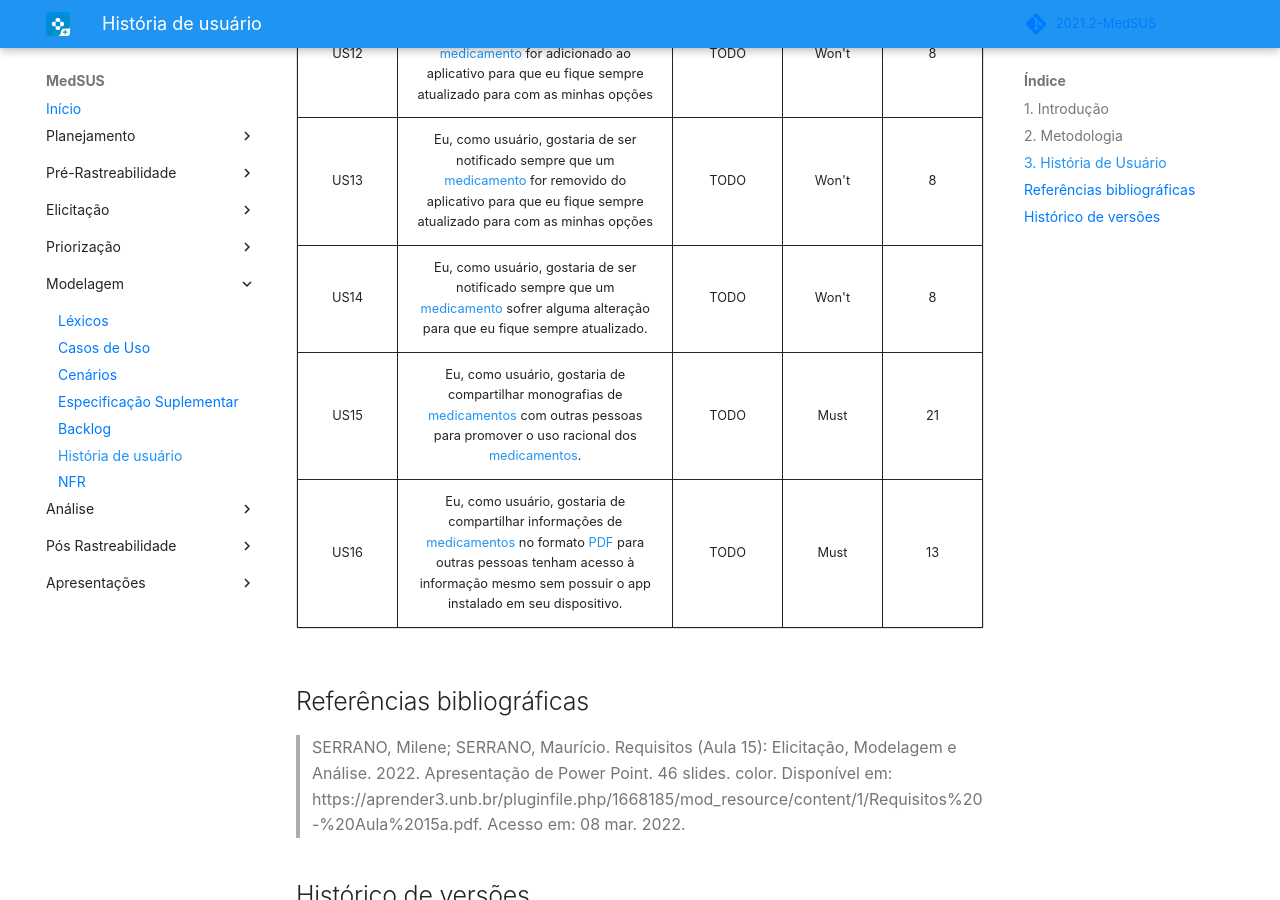
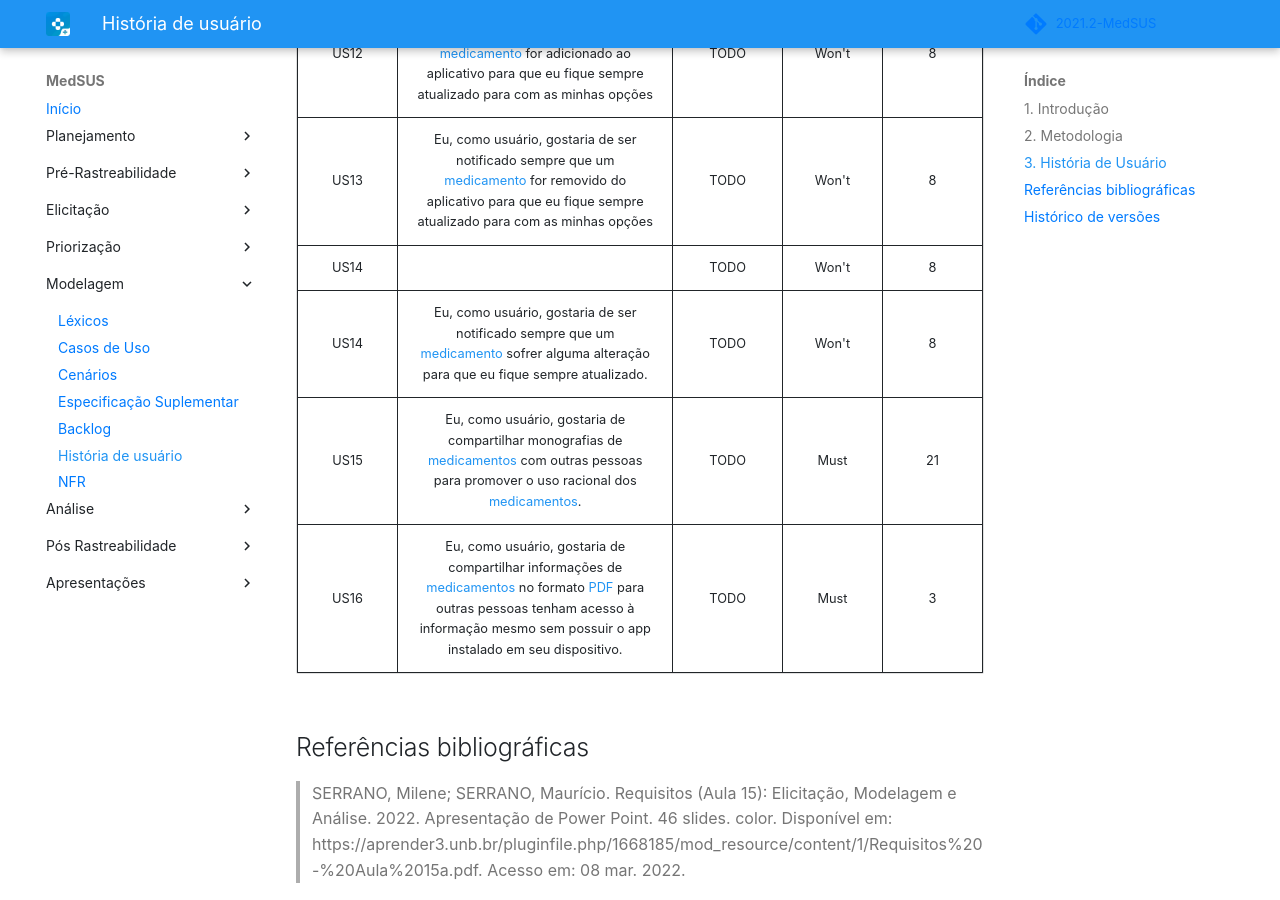
Before and after one commit to Requisitos-de-Software/2021.2-MedSUS, an MkDocs documentation site: the page built from docs/modeling/userstory.md, in a window 1280 px wide and 900 px high, scrolled down 2013 px. Built offline with MkDocs 1.6.1 and Material for MkDocs 9.7.7, drawn with Linux system fonts in a browser that asks for light colours; some web fonts are replaced; comment, search, counter and statistics services are not loaded.

Commit message:
Update table

```diff
--- a/docs/modeling/userstory.md
+++ b/docs/modeling/userstory.md
@@ -122,6 +122,13 @@ A metodologia utilizada foi partir dos <a href="https://requisitos-de-software.g
         </tr>
         <tr>
             <td style="border-style:solid;border-width:1px;text-align:center;vertical-align:middle" rowspan="1">US14</td>
+            <td style="border-style:solid;border-width:1px;text-align:center;vertical-align:middle"Eu, como usuário, gostaria que ao favoritar um medicamento, conseguisse ter a visão, também de cidadão</td>
+            <td style="border-style:solid;border-width:1px;text-align:center;vertical-align:middle">TODO</td>
+            <td style="border-style:solid;border-width:1px;text-align:center;vertical-align:middle">Won't</td>
+            <td style="border-style:solid;border-width:1px;text-align:center;vertical-align:middle">8</td>
+        </tr>
+        <tr>
+            <td style="border-style:solid;border-width:1px;text-align:center;vertical-align:middle" rowspan="1">US14</td>
             <td style="border-style:solid;border-width:1px;text-align:center;vertical-align:middle">Eu, como usuário, gostaria de ser notificado sempre que um <a href="../../modeling/lexicos#medicamento">medicamento</a> sofrer alguma alteração para que eu fique sempre atualizado.</td>
             <td style="border-style:solid;border-width:1px;text-align:center;vertical-align:middle">TODO</td>
             <td style="border-style:solid;border-width:1px;text-align:center;vertical-align:middle">Won't</td>
@@ -139,7 +146,7 @@ A metodologia utilizada foi partir dos <a href="https://requisitos-de-software.g
             <td style="border-style:solid;border-width:1px;text-align:center;vertical-align:middle">Eu, como usuário, gostaria de compartilhar informações de <a href="../../modeling/lexicos#medicamento">medicamentos</a> no formato <a href="../../modeling/lexicos#pdf">PDF</a> para outras pessoas tenham acesso à informação mesmo sem possuir o app instalado em seu dispositivo.</td>
             <td style="border-style:solid;border-width:1px;text-align:center;vertical-align:middle">TODO</td>
             <td style="border-style:solid;border-width:1px;text-align:center;vertical-align:middle">Must</td>
-            <td style="border-style:solid;border-width:1px;text-align:center;vertical-align:middle">13</td>
+            <td style="border-style:solid;border-width:1px;text-align:center;vertical-align:middle">3</td>
         </tr>
     </tbody>
 </table>
```
